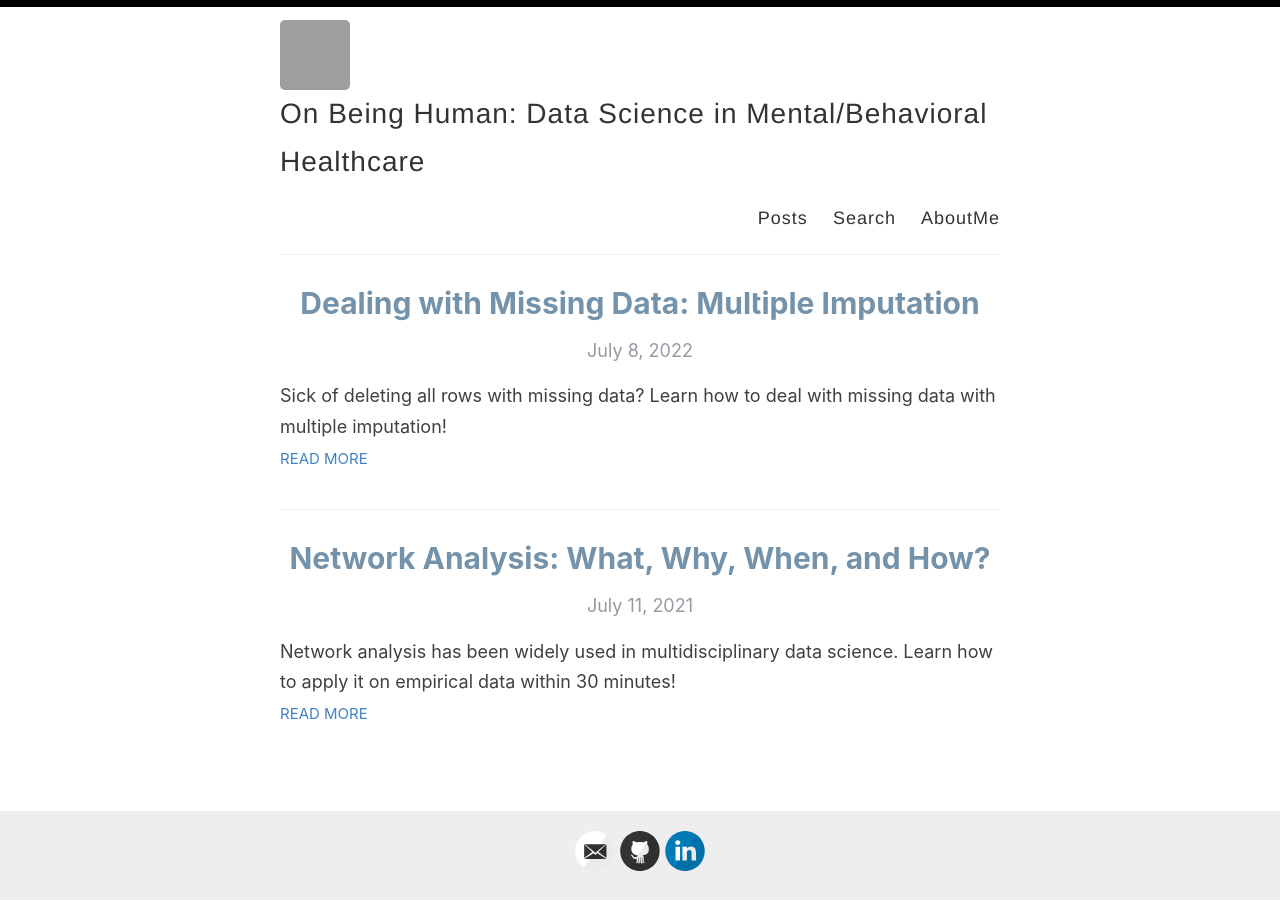
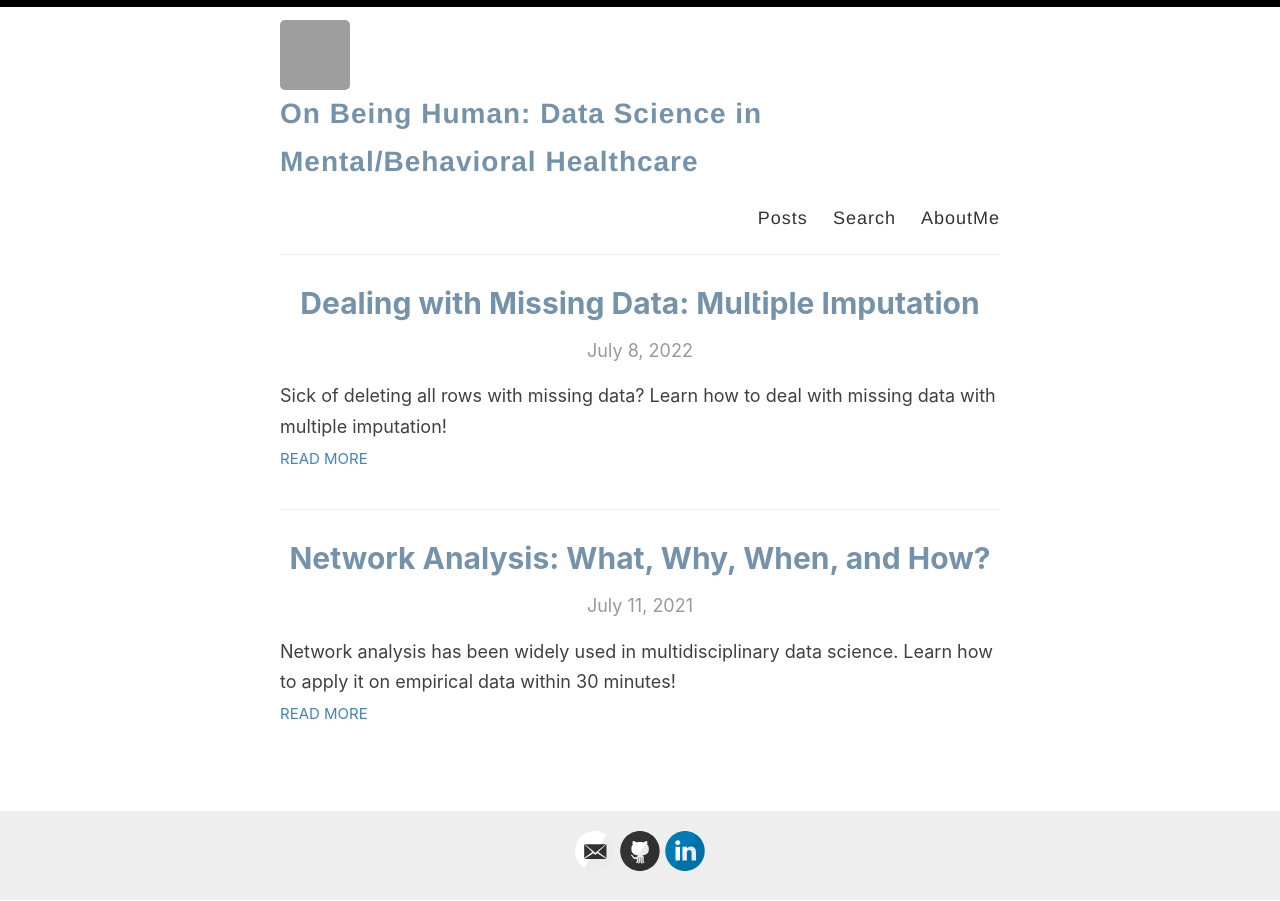
Before and after one commit to sin-ying-lin/sin-ying-lin.github.io, a Jekyll site: the page built from index.html, in a window 1280 px wide. Built offline with Jekyll 4.4.1, drawn with Linux system fonts in a browser that asks for light colours; the list of posts is cut into pages by our own code; grey boxes are pictures that could not be loaded.

Commit message:
Update style.css

```diff
--- a/assets/style.css
+++ b/assets/style.css
@@ -345,10 +345,10 @@ p > img {
 
 .site-name {
   margin: 0;
-  color: #333;
+  color: #7493AA;
   cursor: pointer;
   font-family: "Helvetica Neue", Helvetica, Arial, sans-serif;
-  font-weight: 300;
+  font-weight: bold;
   font-size: 28px;
   letter-spacing: 1px;
   text-align: left;
```
